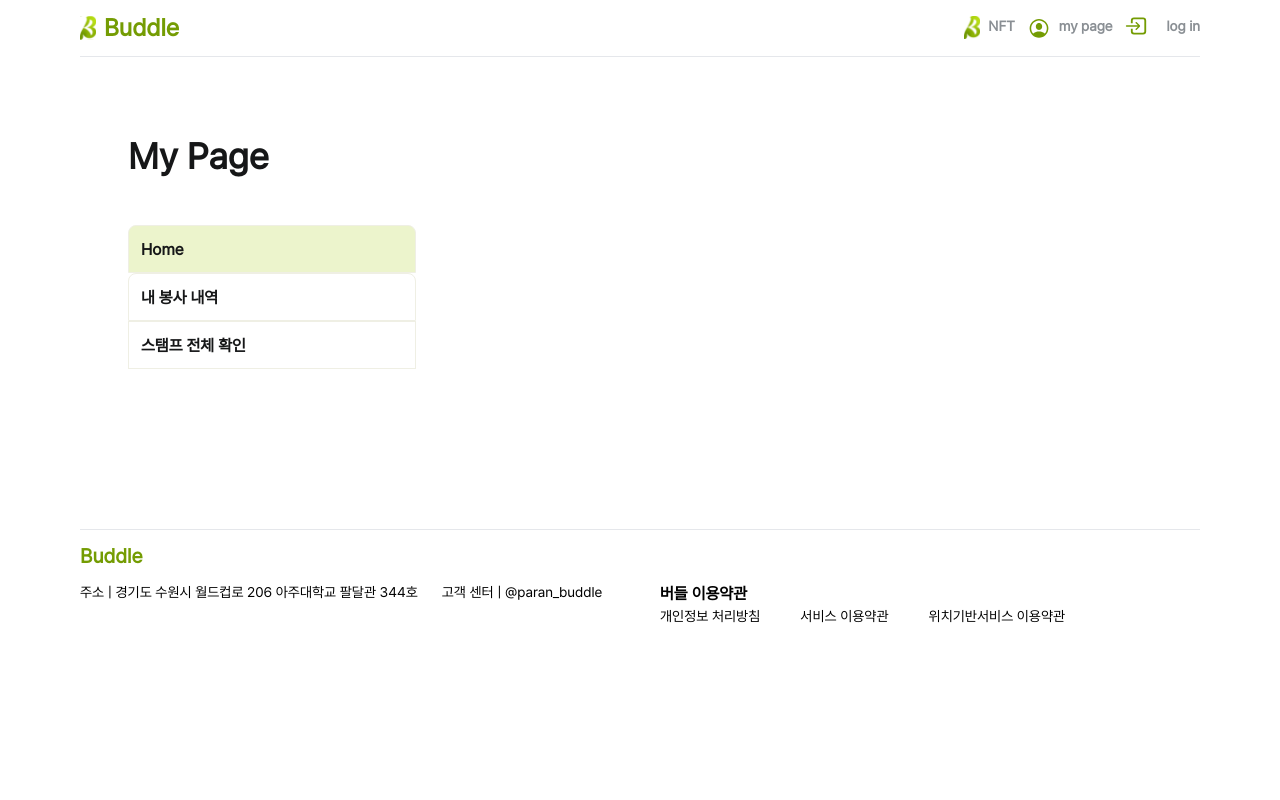
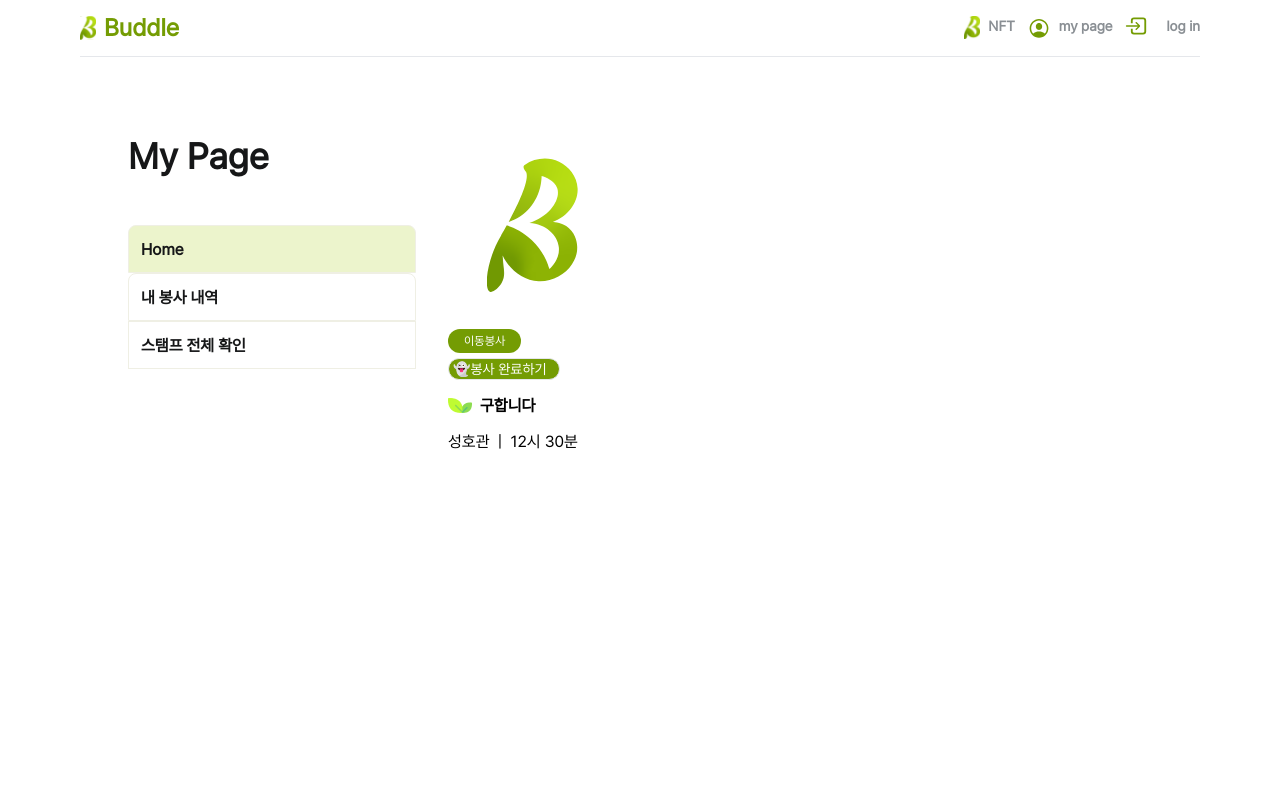
Before and after one commit to BuddlIes/FrontEnd, a React (Vite) app: page /mypage/VolHistory in a window 1280 px wide. Shown: the top 800 px of the page. Built offline with nearby package versions, Linux system fonts and the light colour scheme.

Commit message:
feat: 신청 버튼 추가 및 마이페이 - 봉사내역 컴포넌트 개발

```diff
--- a/src/pages/ChatPage/RightSide/index.jsx
+++ b/src/pages/ChatPage/RightSide/index.jsx
@@ -16,14 +16,14 @@ function RightSide() {
     connect();
     return () => disconnect();
   }, []);
-
+  const authToken = localStorage.getItem("schoolNum");
   const connect = () => {
     console.log("connecting...");
     client.current = new StompJs.Client({
       brokerURL: "ws://52.79.132.18:8443/ws-stomp/websocket",
 
       connectHeaders: {
-        "auth-token": "spring-chat-auth-token",
+        "auth-token": authToken,
       },
 
       reconnectDelay: 5000,
--- a/src/pages/DetailBoardPage/index.jsx
+++ b/src/pages/DetailBoardPage/index.jsx
@@ -58,8 +58,29 @@ function DetailBoardPage() {
     }
   };
 
-  const onClickHandler = () => {
+  const onClickHandler = async () => {
+    const axiosInstance = axios.create({
+      baseURL: "http://52.79.132.18:8443",
+    });
     console.log("clicked");
+    const authToken = localStorage.getItem("access_token");
+    const schoolNum = localStorage.getItem("schoolNum");
+
+    const config = {
+      headers: {
+        Authorization: `Bearer ${authToken}`,
+      },
+    };
+    const body = {
+      volunteerId: id,
+      whoVol: schoolNum,
+    };
+    const data = await axiosInstance.post(
+      "/volunteer/when_vol_applied",
+      body,
+      config
+    );
+    console.log(data);
     navigate(`/chat/${id}`);
   };
 
--- a/src/pages/MainPage/Components/Card/index.jsx
+++ b/src/pages/MainPage/Components/Card/index.jsx
@@ -3,14 +3,18 @@ import BelowBtn from "./BelowBtn";
 import SmallLeaf from "../../../../assets/SmallLeaf.png";
 import { Navigate, useNavigate, useNavigation } from "react-router-dom";
 import axios from "axios";
-import { useEffect } from "react";
+import { useEffect, useState } from "react";
 import defaultImg from "../../Components/Card/default.svg";
+import Modal from "react-modal";
 // import { GET } from "../../../../utils/axios";
-function Card({ image, hashtag, title, location, time, id }) {
+function Card({ image, hashtag, title, location, time, id, completed }) {
   const navigate = useNavigate();
+  const [isYellowModalOpen, setIsYellowModalOpen] = useState(false);
+
   // console.log(image);
   // console.log(hashtag);
   const onClickHandler = (e) => {
+    console.log("clicked");
     console.log(`${id}`);
     // GET(`volunteer/get_volunteer_list?hashtag/${id}`, true);
     // console.log(data);.
@@ -23,7 +27,12 @@ function Card({ image, hashtag, title, location, time, id }) {
     //   });
     navigate(`/main/detailed/${id}`);
   };
-
+  const openYellowModal = () => {
+    setIsYellowModalOpen(true);
+  };
+  const closeYellowModal = () => {
+    setIsYellowModalOpen(false);
+  };
   return (
     <div className=" h-44 w-80 pb-12">
       <div className="">
@@ -31,7 +40,19 @@ function Card({ image, hashtag, title, location, time, id }) {
       </div>
       <div id="card below" className="">
         <div className="pt-4">
-          <BelowBtn name={hashtag} />
+          <div className="pb-1">
+            <BelowBtn name={hashtag} />
+          </div>
+          {completed === true && (
+            <div>
+              <button
+                className="border rounded-full px-1 pr-3 bg-main text-white text-sm"
+                onClick={openYellowModal}
+              >
+                👻봉사 완료하기
+              </button>
+            </div>
+          )}
         </div>
         <div className="flex gap-2 pt-3">
           <img src={SmallLeaf} />
@@ -47,6 +68,34 @@ function Card({ image, hashtag, title, location, time, id }) {
           </div>
         </div>
       </div>
+      <Modal
+        isOpen={isYellowModalOpen}
+        onRequestClose={closeYellowModal}
+        contentLabel="Yellow Modal"
+        overlayClassName="fixed inset-0 flex items-center justify-center bg-[#36383B] bg-opacity-25"
+        className="w-80 h- rounded-lg modal-container bg-white opacity-100 flex items-center justify-center" /* 팝업 스타일 */
+      >
+        <div className="w-80 h-52 rounded-lg border-2 p-4 shadow-lg">
+          <h2 className="mb-3"></h2>
+          <h2 className="text-center text-base font-normal pt-3 text-bdblack">
+            해당 봉사활동을 완료하시겠습니까?
+          </h2>
+          <div className="flex justify-center pt-3">
+            <button
+              className="w-52 h-11 mt-5 mx-1.5 py-2.5 px-4 bg-[#FFF] text-[#8A8F94] rounded-lg hover:bg-[#D6DBDE] transition-all border border-[#ABB1B8]"
+              onClick={closeYellowModal}
+            >
+              취소
+            </button>
+            <button
+              className="w-52 h-11 mt-5 mx-1.5 py-2.5 px-4 bg-main text-white rounded-lg hover:bg-[#D6DBDE] transition-all"
+              onClick={closeYellowModal}
+            >
+              완료하기
+            </button>
+          </div>
+        </div>
+      </Modal>
     </div>
   );
 }
--- a/src/pages/MainPage/Components/RightSide/index.jsx
+++ b/src/pages/MainPage/Components/RightSide/index.jsx
@@ -89,8 +89,9 @@ function RightSide() {
 
       <div className="relative flex flex-wrap gap-32">
         {boardList.map(
-          (item) =>
+          (item, index) =>
             hashtag && (
+              <div key={index}>
                 <Card
                   image={item.img}
                   hashtag={item.hashtag}
@@ -98,7 +99,9 @@ function RightSide() {
                   location={item.place}
                   time={item.whenVol}
                   id={item.volunteerId}
+                  completed={false}
                 />
+              </div>
             )
         )}
       </div>
--- a/src/pages/MyPage/Components/LeftSide/index.jsx
+++ b/src/pages/MyPage/Components/LeftSide/index.jsx
@@ -30,7 +30,7 @@ function LeftSide() {
         className={`${
           selected === "history" ? "bg-[#9fc70033]" : ""
         } w-72 h-12 rounded-t-lg p-3 text-base font-semibold text-[#161718] border border-[#EFEFE4] text-left`}
-        onClick={(target) => onClickHandler(target)}
+        onClick={(e) => onClickHandler(e)}
       >
         내 봉사 내역
       </Link>
@@ -40,7 +40,7 @@ function LeftSide() {
         className={`${
           selected === 2 ? "bg-[#9fc70033]" : ""
         } w-72 h-12 border border-[#EFEFE4] p-3 text-base font-semibold text-[#161718]`}
-        onClick={(target) => onClickHandler(target)}
+        onClick={(e) => onClickHandler(e)}
       >
         스탬프 전체 확인
       </Link>
--- a/src/pages/NFTPage/index.jsx
+++ b/src/pages/NFTPage/index.jsx
@@ -7,7 +7,7 @@ import ThirdNFT from "./Components/ThirdNFT";
 
 function NFTPage() {
   return (
-    <div className="w-full flex flex-row">
+    <div className="w-full h-full flex flex-row">
       <div className="grow flex flex-col items-center">
         <div className="max-w-3xl mx-auto">
           <BudStatus />
--- /dev/null
+++ b/src/pages/VolHistory/RightSide/index.jsx
@@ -0,0 +1,18 @@
+import React from "react";
+import Card from "../../MainPage/Components/Card";
+function RightSide() {
+  return (
+    <div className="w-full h-full mt-20">
+      <Card
+        image={undefined}
+        hashtag={"이동봉사"}
+        title={"구합니다"}
+        location={"성호관"}
+        time={"12시 30분"}
+        completed={true}
+      />
+    </div>
+  );
+}
+
+export default RightSide;
--- a/src/pages/VolHistory/index.jsx
+++ b/src/pages/VolHistory/index.jsx
@@ -1,11 +1,13 @@
 // 봉사내역
 import React from "react";
 import LeftSide from "../MyPage/Components/LeftSide";
+import RightSide from "../VolHistory/RightSide";
 function VolHistory() {
   return (
-    <div>
-      <div>
+    <div className="w-full h-full flex flex-row">
+      <div className="grow flex justify-start h-screen">
         <LeftSide />
+        <RightSide />
       </div>
     </div>
   );
```
Also changed, not shown: src/pages/MyPage/Components/RightSide/index.jsx (+6 -3 lines), src/pages/NFTPage/Components/FirstNFT/index.jsx (+10 -7 lines). Lines whose indentation alone changed are shown as unchanged.
